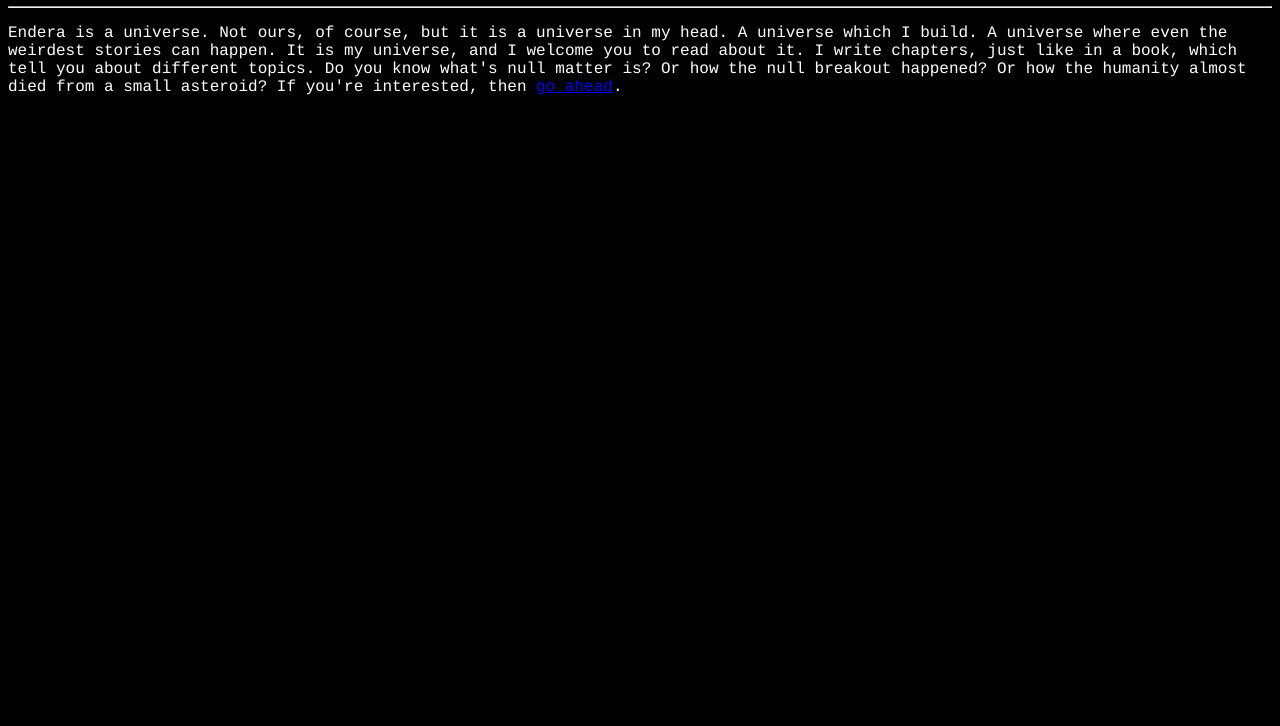
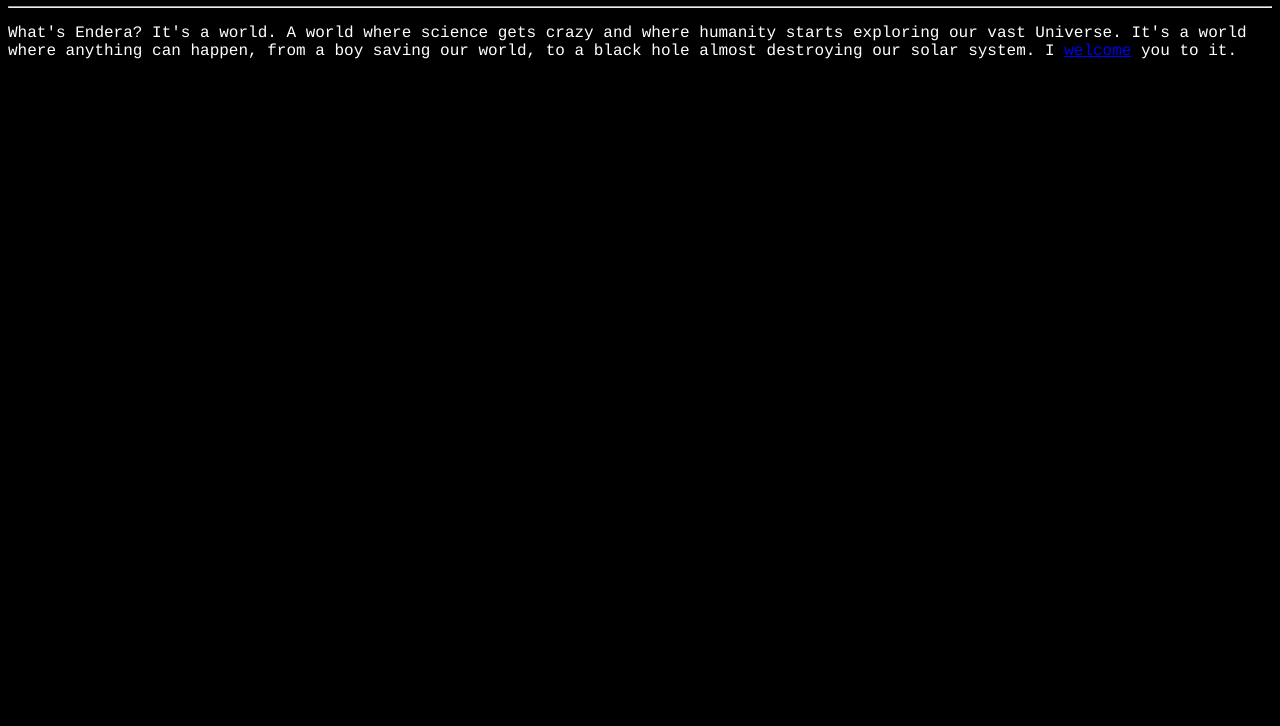
Before and after one commit to whatisgonee/Endera, a plain HTML site: page index.html in a window 1280 px wide. Shown: the part 74-800 px from the top of the page. Drawn offline with Linux system fonts and the light colour scheme.

Commit message:
Updated description

```diff
--- a/index.html
+++ b/index.html
@@ -26,7 +26,7 @@
 		<div>
 			<h1>Endera</h1>
 			<hr>
-			<p>Endera is a universe. Not ours, of course, but it is a universe in my head. A universe which I build. A universe where even the weirdest stories can happen. It is my universe, and I welcome you to read about it. I write chapters, just like in a book, which tell you about different topics. Do you know what's null matter is? Or how the null breakout happened? Or how the humanity almost died from a small asteroid? If you're interested, then <a href="https://whatisgonee.github.io/endera/portal.html?src=Ch1">go ahead</a>.</p>
+			<p>What's Endera? It's a world. A world where science gets crazy and where humanity starts exploring our vast Universe. It's a world where anything can happen, from a boy saving our world, to a black hole almost destroying our solar system. I <a href="https://whatisgonee.github.io/endera/portal.html?src=Ch1">welcome</a> you to it.</p>
 		</div>
 	</body>
 
```
